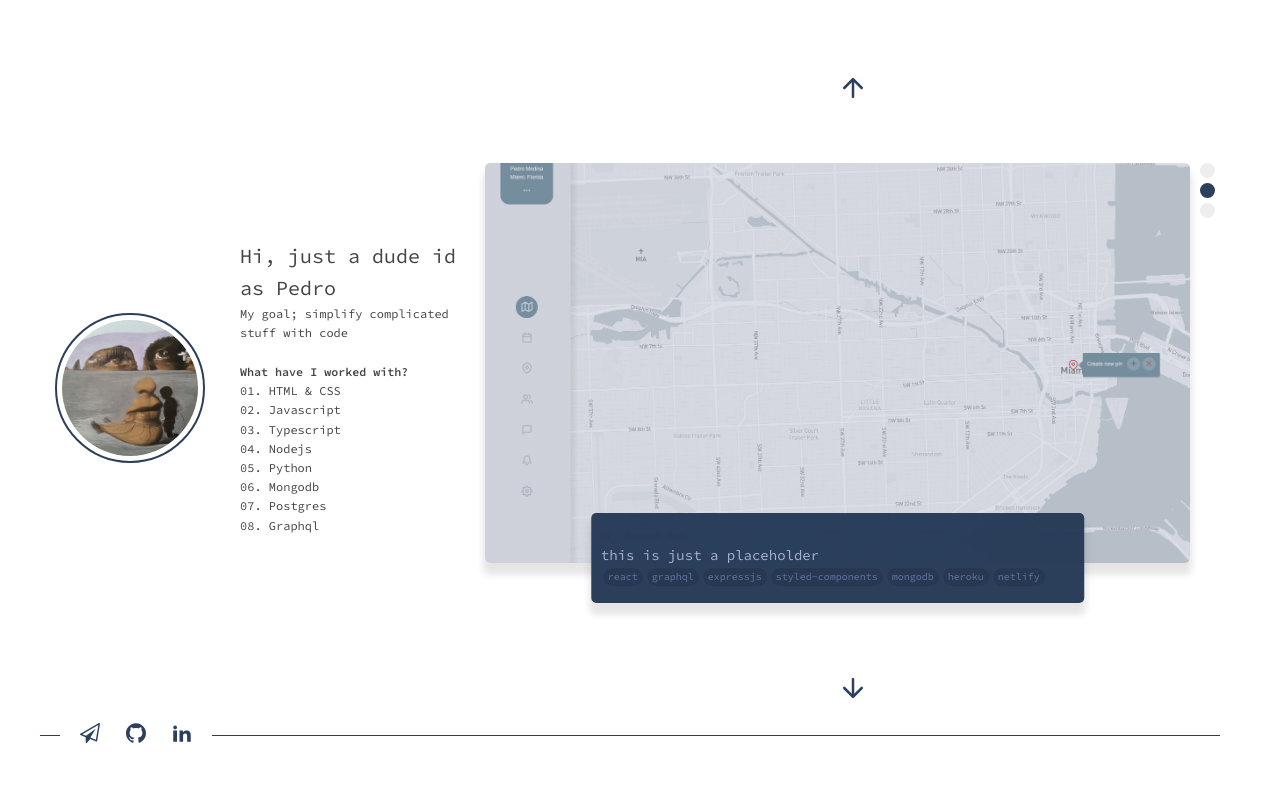
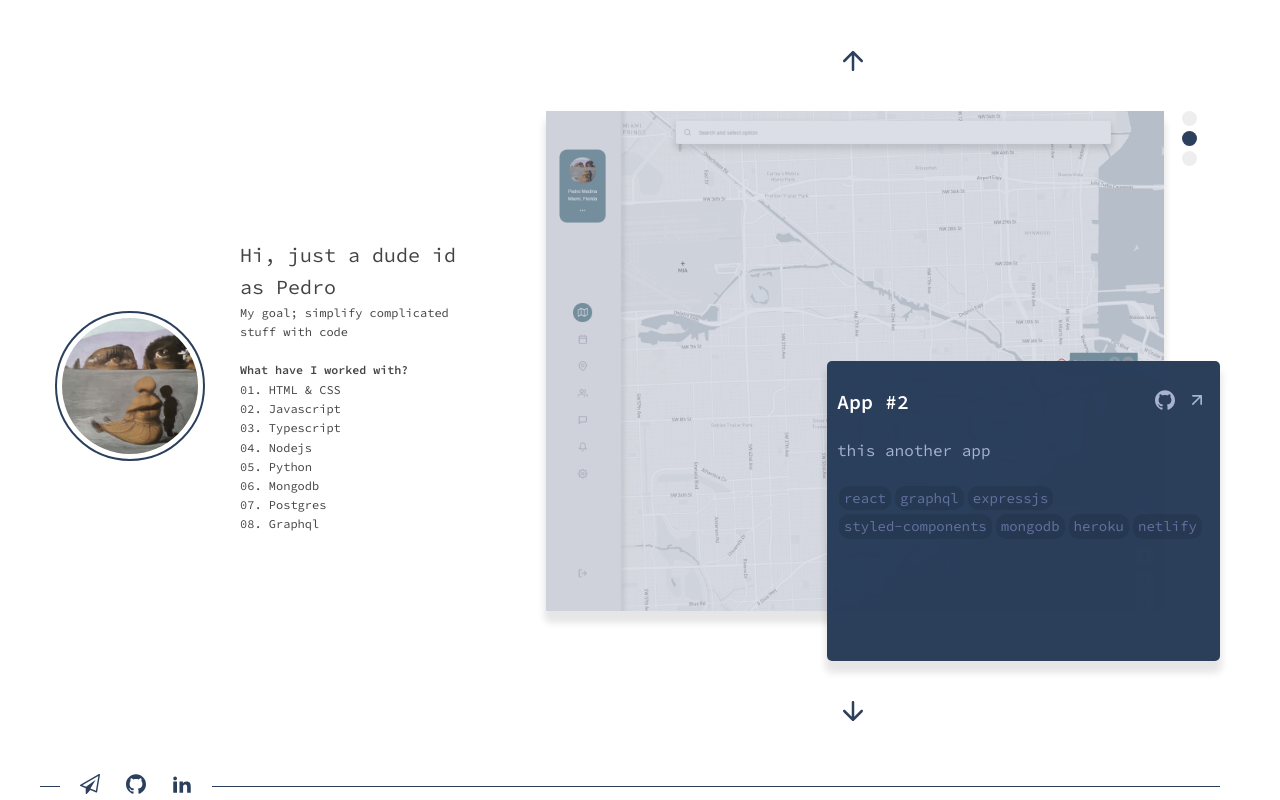
Before and after one commit to pedropmedina/pedropmedina.github.io, a plain HTML site: page index.html in a window 1280 px wide. Both pictures are taken after a click on the element 852 px from the left and 87 px from the top of the page. Drawn offline with Linux system fonts and the light colour scheme.

Commit message:
Fix layout and improve styles

```diff
--- a/index.html
+++ b/index.html
@@ -30,7 +30,9 @@
             </h2>
           </section>
           <section class="profile__experience">
-            <h3 class="heading">What have I worked with?</h3>
+            <h3 class="profile__experience__heading">
+              What have I worked with?
+            </h3>
             <ul class="technologies">
               <li class="technology">01. HTML & CSS</li>
               <li class="technology">02. Javascript</li>
@@ -55,6 +57,13 @@
           </div>
           <!-- project #1 -->
           <article class="project fade">
+            <div class="project__image-container">
+              <img
+                class="project__image"
+                src="assets/sail.png"
+                alt="sail app image"
+              />
+            </div>
             <section class="project__content">
               <header class="header">
                 <h4 class="title">Sail</h4>
@@ -93,11 +102,36 @@
           </article>
           <!-- project #2 -->
           <article class="project fade">
+            <div class="project__image-container">
+              <img
+                class="project__image"
+                src="assets/sail.png"
+                alt="sail app image"
+              />
+            </div>
             <section class="project__content">
-              <h4 class="title"><a href="#">02. Second App</a></h4>
-              <p class="description">
-                this is just a placeholder
-              </p>
+              <header class="header">
+                <h4 class="title">App #2</h4>
+                <div class="icons">
+                  <a
+                    href="https://github.com/pedropmedina/sail-front"
+                    target="_blank"
+                  >
+                    <svg>
+                      <use href="assets/sprite.svg#icon-github"></use>
+                    </svg>
+                  </a>
+                  <a
+                    href="https://heuristic-jepsen-3b3056.netlify.com"
+                    target="_blank"
+                  >
+                    <svg>
+                      <use href="assets/sprite.svg#icon-arrow-up-right"></use>
+                    </svg>
+                  </a>
+                </div>
+              </header>
+              <p class="description">this another app</p>
               <ul class="technologies">
                 <li class="technology">react</li>
                 <li class="technology">graphql</li>
@@ -171,7 +205,7 @@
             ''
           );
         }
-        projects[slideIndex - 1].style.display = 'block';
+        projects[slideIndex - 1].style.display = 'grid';
         controllers[slideIndex - 1].className += ' active';
       }
     </script>
--- a/styles.css
+++ b/styles.css
@@ -1,13 +1,14 @@
 html {
   box-sizing: border-box;
   font-size: 62.5%;
+  height: 100%;
 }
 
 body {
   background-color: #fff;
   color: #434343;
   line-height: 1.6;
-  height: 100vh;
+  height: 100%;
   font-family: 'Source Code Pro', monospace;
 }
 
@@ -59,14 +60,14 @@ a:visited {
 }
 
 .wrapper {
+  height: 100%;
   width: 100%;
-  height: 100%;
   max-width: 120rem;
   margin: 0 auto;
 
   display: flex;
   justify-content: center;
-  align-content: center;
+  align-items: center;
   flex-wrap: wrap;
 }
 
@@ -106,7 +107,7 @@ h2 {
   padding-top: 2rem;
 }
 
-.profile__experience .heading {
+.profile__experience__heading {
   font-weight: 600;
 }
 
@@ -118,48 +119,55 @@ main .projects-slider {
   flex: 1 1 75%;
 
   display: grid;
-  grid-template-columns: [col-1-start] 2rem [col-1-end col-2-start] 1fr [col-2-end col-3-start] 2rem [col-3-end];
-  grid-template-rows:
-    [row-1-start] minmax(min-content, 10rem)
-    [row-1-end row-2-start] 40rem [row-2-end row-3-start] minmax(
-      min-content,
-      15rem
-    )
-    [row-3-end];
-  column-gap: 1rem;
+  grid-template-columns: repeat(12, 1fr);
+  grid-template-rows: 10rem repeat(2, 20rem) minmax(5rem, max-content) 10rem;
 }
 
-.projects-slider .project {
-  grid-column: col-1-start / col-2-end;
-  grid-row: row-2-start / row-2-end;
-  width: 100%;
-  position: relative;
+.project {
+  grid-column: 2 / 13;
+  grid-row: 2 / 5;
+
+  display: grid;
+  grid-template-columns: repeat(12, 1fr);
+  grid-template-rows: repeat(10, 5rem) minmax(5rem, max-content);
+}
+
+.project__image-container {
+  grid-column: 1 / -2;
+  grid-row: 1 / 11;
+
   border-radius: 0.5rem;
   box-shadow: 0 1rem 0.7rem 0.2rem rgba(0, 0, 0, 0.1);
-  background: linear-gradient(
-      rgba(136, 146, 176, 0.3),
-      rgba(136, 146, 176, 0.3)
-    ),
-    url('assets/sail.png');
-  background-size: cover;
-  background-position: center;
+  position: relative;
 }
 
-.projects-slider .project:hover {
-  background-image: url('assets/sail.png');
+.project__image-container::before {
+  content: '';
+  position: absolute;
+  top: 0;
+  right: 0;
+  bottom: 0;
+  left: 0;
+  background-color: rgba(136, 146, 176, 0.3);
 }
 
-.project .project__content {
-  position: absolute;
-  top: calc(100% - 5rem);
-  left: 50%;
-  transform: translateX(-50%);
-  width: 70%;
+.project__image {
+  width: 100%;
+  height: 100%;
+  object-fit: cover;
+  object-position: cover;
+}
+
+.project__content {
+  grid-column: 6 / -1;
+  grid-row: 6 / -1;
+
   padding: 1.5rem 1rem;
   border-radius: 0.5rem;
+  box-shadow: 0 1rem 0.7rem 0.2rem rgba(0, 0, 0, 0.1);
   background-color: rgba(41, 61, 90, 0.99);
   color: rgb(168, 178, 209);
-  box-shadow: 0 1rem 0.7rem 0.2rem rgba(0, 0, 0, 0.1);
+  z-index: 1;
 }
 
 .project__content .header {
@@ -179,15 +187,18 @@ main .projects-slider {
 }
 
 .project__content .header .title {
-  font-size: 1.6rem;
+  padding: 1rem 0;
+  font-size: 2rem;
   color: #fff;
 }
 
 .project__content .description {
-  font-size: 1.4rem;
+  padding: 1rem 0;
+  font-size: 1.6rem;
 }
 
 .project__content .technologies {
+  padding: 1rem 0;
   display: flex;
   flex-wrap: wrap;
 }
@@ -198,17 +209,20 @@ main .projects-slider {
   background-color: rgba(0, 0, 0, 0.1);
   color: rgb(100, 114, 161);
   border-radius: 1rem;
+  font-size: 1.4rem;
 }
 
 .projects-slider .controllers {
-  grid-column: col-3-start / col-3-end;
-  grid-row: row-2-start / row-3-end;
+  grid-column: 12 / span 1;
+  grid-row: 2 / span 1;
+  justify-self: center;
 }
 
 .controllers .control {
-  display: inline-block;
+  display: block;
   width: 1.5rem;
   height: 1.5rem;
+  margin-bottom: 0.5rem;
   border-radius: 50%;
   background-color: #eee;
   transition: background-color 0.6s ease;
@@ -245,13 +259,16 @@ main .projects-slider {
 }
 
 .arrow {
-  color: rgba(41, 61, 90, 0.99);
+  grid-column: 6 / 8;
+  align-self: center;
   justify-self: center;
-  grid-column: 2 / span 1;
+
   width: 5rem;
   height: 5rem;
   border-radius: 50%;
+  color: rgba(41, 61, 90, 0.99);
   cursor: pointer;
+
   display: flex;
   justify-content: center;
   align-items: center;
@@ -268,13 +285,11 @@ main .projects-slider {
 
 .arrow.top {
   grid-row: 1 / span 1;
-  align-self: start;
   color: rgba(41, 61, 90, 0.99);
 }
 
 .arrow.bottom {
-  grid-row: 3 / span 1;
-  align-self: end;
+  grid-row: 5 / span 1;
 }
 
 .fade {
@@ -290,3 +305,10 @@ main .projects-slider {
     opacity: 1;
   }
 }
+
+/* media queries */
+@media (max-width: 970px) {
+  main {
+    flex-direction: column;
+  }
+}
```
